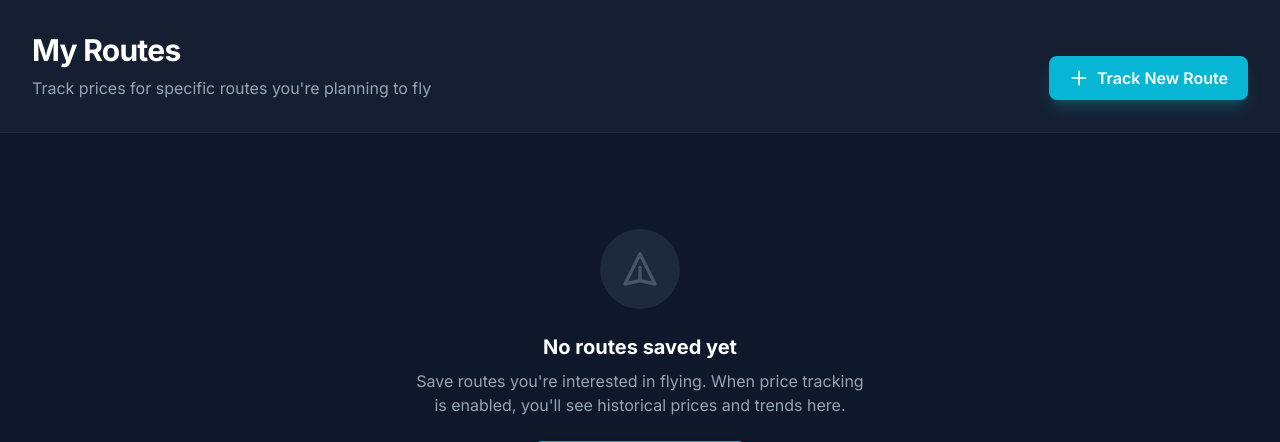
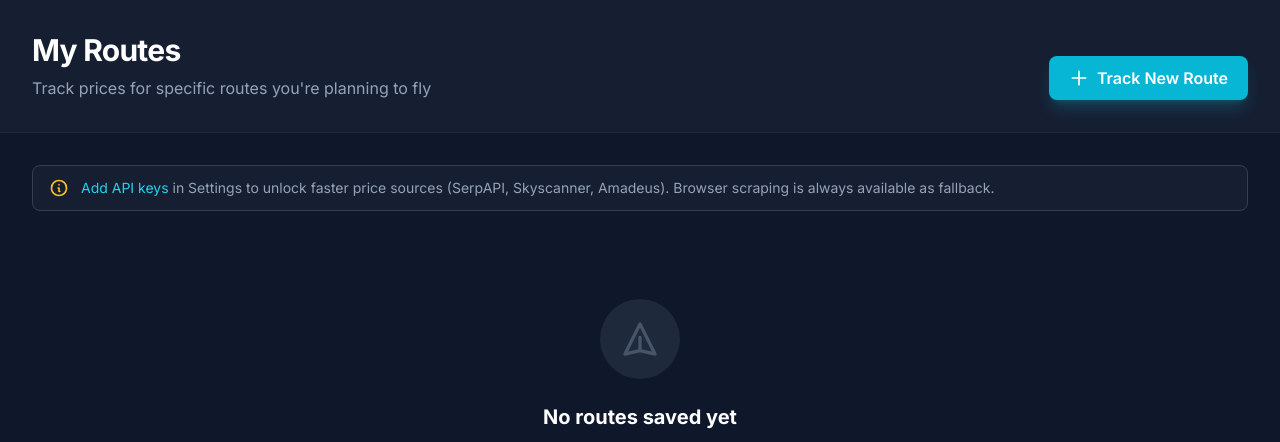
Before and after one commit to jesposito/walkabout, a FastAPI app: page /prices/ in a window 1280 px wide. Shown: the part 65-507 px from the top of the page. Run offline with FastAPI, Linux system fonts and the light colour scheme; data that the repository does not hold is empty; some libraries are stand-ins or nearby versions.

Commit message:
feat: only show price sources when API keys are configured
- Pass available_sources from FlightPriceFetcher to prices.html template
- Source selector dropdown only shows options with configured API keys
- Browser (Playwright) always shown as it requires no API key
- Add hint banner linking to Settings when API sources are unconfigured

```diff
--- a/backend/app/api/prices.py
+++ b/backend/app/api/prices.py
@@ -82,12 +82,23 @@ class SearchDefinitionCreate(BaseModel):
 
 @router.get("/", response_class=HTMLResponse)
 async def prices_page(request: Request, db: Session = Depends(get_db)):
+    from app.services.flight_price_fetcher import FlightPriceFetcher
+
     searches = db.query(SearchDefinition).filter(
         SearchDefinition.is_active == True
     ).order_by(SearchDefinition.created_at.desc()).all()
+
+    fetcher = FlightPriceFetcher()
+    source_status = fetcher.get_status()
+
     return templates.TemplateResponse(
         "prices.html",
-        {"request": request, "searches": searches}
+        {
+            "request": request,
+            "searches": searches,
+            "available_sources": source_status["sources"],
+            "ai_enabled": source_status["ai_enabled"],
+        }
     )
 
 
--- a/backend/app/templates/prices.html
+++ b/backend/app/templates/prices.html
@@ -22,6 +22,19 @@
     </div>
 
     <div class="max-w-7xl mx-auto px-4 sm:px-6 lg:px-8 mt-8">
+        {% set unconfigured_count = (1 if not available_sources.serpapi.available else 0) + (1 if not available_sources.skyscanner.available else 0) + (1 if not available_sources.amadeus.available else 0) %}
+        {% if unconfigured_count > 0 %}
+        <div class="mb-6 px-4 py-3 bg-slate-800/50 border border-slate-700 rounded-lg flex items-center gap-3">
+            <svg class="w-5 h-5 text-amber-400 flex-shrink-0" fill="none" viewBox="0 0 24 24" stroke="currentColor">
+                <path stroke-linecap="round" stroke-linejoin="round" stroke-width="2" d="M13 16h-1v-4h-1m1-4h.01M21 12a9 9 0 11-18 0 9 9 0 0118 0z" />
+            </svg>
+            <p class="text-sm text-slate-400">
+                <a href="/settings/" class="text-cyan-400 hover:underline">Add API keys</a> in Settings to unlock faster price sources
+                ({% if not available_sources.serpapi.available %}SerpAPI{% endif %}{% if not available_sources.serpapi.available and not available_sources.skyscanner.available %}, {% endif %}{% if not available_sources.skyscanner.available %}Skyscanner{% endif %}{% if (not available_sources.serpapi.available or not available_sources.skyscanner.available) and not available_sources.amadeus.available %}, {% endif %}{% if not available_sources.amadeus.available %}Amadeus{% endif %}).
+                Browser scraping is always available as fallback.
+            </p>
+        </div>
+        {% endif %}
         <div id="searches-grid" class="grid grid-cols-1 md:grid-cols-2 lg:grid-cols-3 gap-6">
             {% for search in searches %}
             <div class="bg-slate-800 rounded-xl overflow-hidden border border-slate-700 group" data-search-id="{{ search.id }}">
@@ -74,9 +87,15 @@
                             <select onchange="updateSource({{ search.id }}, this.value)"
                                     class="text-xs bg-slate-700 border border-slate-600 rounded px-2 py-1 text-slate-300 focus:ring-1 focus:ring-cyan-500">
                                 <option value="auto" {% if (search.preferred_source or 'auto') == 'auto' %}selected{% endif %}>Auto (best available)</option>
+                                {% if available_sources.serpapi.available %}
                                 <option value="serpapi" {% if search.preferred_source == 'serpapi' %}selected{% endif %}>SerpAPI (Google)</option>
+                                {% endif %}
+                                {% if available_sources.skyscanner.available %}
                                 <option value="skyscanner" {% if search.preferred_source == 'skyscanner' %}selected{% endif %}>Skyscanner</option>
+                                {% endif %}
+                                {% if available_sources.amadeus.available %}
                                 <option value="amadeus" {% if search.preferred_source == 'amadeus' %}selected{% endif %}>Amadeus</option>
+                                {% endif %}
                                 <option value="playwright" {% if search.preferred_source == 'playwright' %}selected{% endif %}>Browser (free)</option>
                             </select>
                         </div>
```
